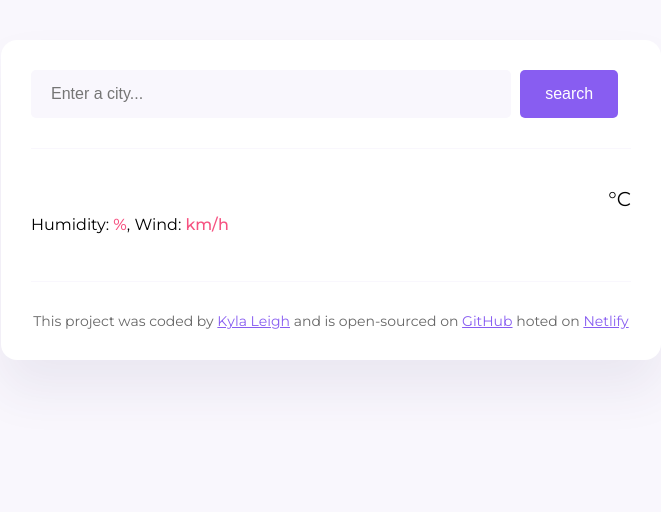
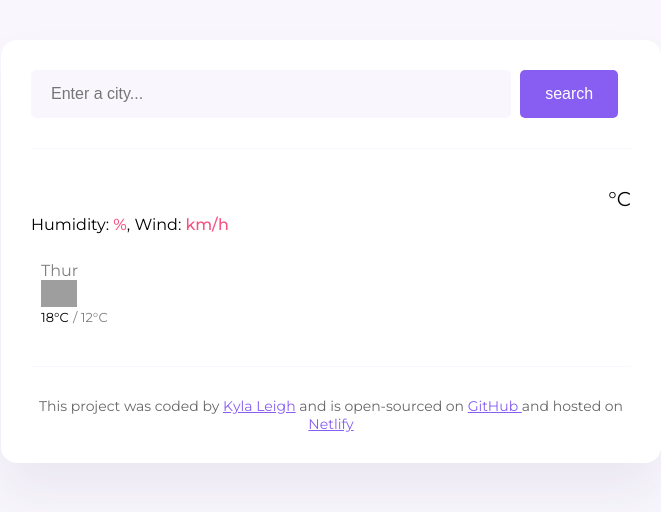
Before and after one commit to KylaLeigh/shecodes-weather-app-2, a plain HTML site: page index.html in a window 1280 px wide. Shown: the whole page, without its empty margins (309-970 px from the left). Drawn offline with nearby package versions, Linux system fonts and the light colour scheme; no server answers; grey boxes are pictures that could not be loaded.

Commit message:
Add forecast section

```diff
--- a/index.html
+++ b/index.html
@@ -29,8 +29,9 @@
           <input type="submit" value="search" class="search-form-button" />
         </form>
       </header>
+
       <main>
-        <div class="weather-app-data">
+        <section class="weather-app-data">
           <div>
             <h1 class="weather-app-city" id="weather-app-city"></h1>
             <p class="weather-app-details">
@@ -45,8 +46,26 @@
             <div class="weather-app-temp" id="temperature"></div>
             <div class="weather-app-unit">°C</div>
           </div>
-        </div>
+        </section>
+
+        <section class="weather-forecast">
+          <div class="row">
+            <div class="col-2">
+              <div class="forecast-day">Thur</div>
+              <img
+                src="http://shecodes-assets.s3.amazonaws.com/api/weather/icons/rain-night.png"
+                alt="weather icon"
+                width="36"
+              />
+              <div class="forecast-temp">
+                <span class="forecast-max-temp">18°C</span>
+                <span class="forecast-min-temp"> / 12°C</span>
+              </div>
+            </div>
+          </div>
+        </section>
       </main>
+
       <footer>
         This project was coded by
         <a href="https://github.com/KylaLeigh" target="_blank">Kyla Leigh</a>
@@ -54,9 +73,10 @@
         <a
           href="https://github.com/KylaLeigh/shecodes-weather-app-2"
           target="_blank"
-          >GitHub</a
         >
-        hoted on
+          GitHub
+        </a>
+        and hosted on
         <a
           href="https://shecodes-weatherapp-kylaleigh.netlify.app/"
           target="_blank"
--- a/src/style.css
+++ b/src/style.css
@@ -86,6 +86,35 @@ main {
   margin-top: 8px;
 }
 
+.weather-forecast {
+  color: #000000;
+}
+
+.row {
+  gap: 10px;
+  overflow: scroll;
+}
+
+.col-2 {
+  display: flex;
+  flex-direction: column;
+  padding: 10px;
+}
+
+.forecast-day {
+  opacity: 0.5;
+  font-size: 16px;
+}
+
+.forecast-max-temp {
+  font-size: 13px;
+}
+
+.forecast-min-temp {
+  opacity: 0.5;
+  font-size: 13px;
+}
+
 footer {
   border-top: 1px solid #f9f7fd;
   color: rgba(0, 0, 0, 0.6);
```
